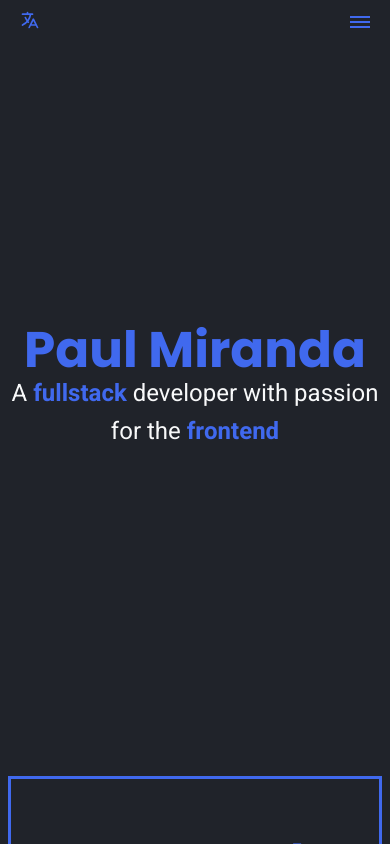
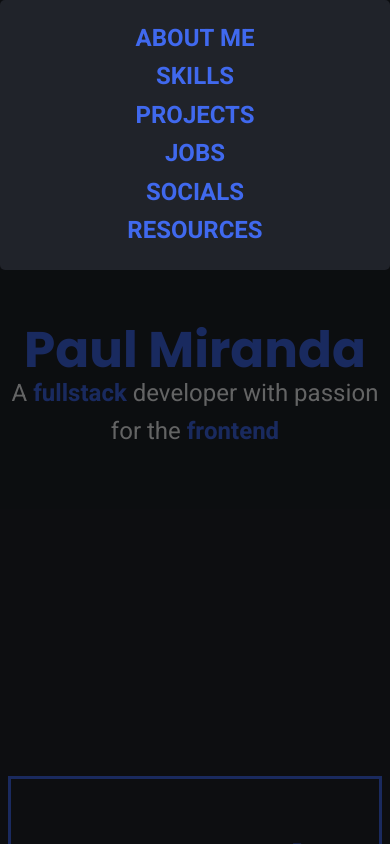
Before and after one commit to PaulMirve/my-page, a React (Create React App) app: page / in a window 390 px wide. Both pictures are taken after a click on the button 360 px from the left and 21 px from the top of the page. Shown: the top 844 px of the page. Built offline with nearby package versions, Linux system fonts and the light colour scheme.

Commit message:
adde hamburguer menu on mobile

```diff
--- /dev/null
+++ b/src/components/Menu/Menu.tsx
@@ -0,0 +1,19 @@
+import React from 'react'
+
+interface Props {
+    children?: React.ReactNode,
+    isOpen: boolean,
+    onClose: () => void
+}
+
+const Menu = ({ children, isOpen, onClose }: Props) => {
+    return (
+        <div className={`menu ${isOpen ? "menu--open" : ""}`} onClick={onClose}>
+            <div className="menu__content" onClick={(e) => e.stopPropagation()}>
+                {children}
+            </div>
+        </div>
+    )
+}
+
+export default Menu
--- a/src/components/Navbar/Navbar.tsx
+++ b/src/components/Navbar/Navbar.tsx
@@ -1,10 +1,12 @@
-import React from 'react'
+import React, { useState } from 'react'
 import { useTranslation } from 'react-i18next'
 import Icons from '../../enumerables/Icons';
 import Icon from '../Icon/Icon';
+import Menu from '../Menu/Menu';
 
 const Navbar: React.FC = () => {
     const { t } = useTranslation();
+    const [menuOpen, setMenuOpen] = useState<boolean>(false);
 
     const onLanguageChange = () => {
         const getCookie = (name: string): string | null => {
@@ -38,9 +40,17 @@ const Navbar: React.FC = () => {
                 <a href="#socials" className="navbar__link">{t("navbar.socials")}</a>
                 <a href="#resources" className="navbar__link">{t("navbar.resources")}</a>
             </div>
-            <button className="navbar__menu">
+            <button onClick={() => setMenuOpen(true)} className="navbar__menu">
                 <div></div>
             </button>
+            <Menu isOpen={menuOpen} onClose={() => setMenuOpen(false)}>
+                <a onClick={() => setMenuOpen(false)} href="#header" className="navbar__link">{t("navbar.about_me")}</a>
+                <a onClick={() => setMenuOpen(false)} href="#skills" className="navbar__link">{t("navbar.skills")}</a>
+                <a onClick={() => setMenuOpen(false)} href="#projects" className="navbar__link">{t("navbar.projects")}</a>
+                <a onClick={() => setMenuOpen(false)} href="#jobs" className="navbar__link">{t("navbar.jobs")}</a>
+                <a onClick={() => setMenuOpen(false)} href="#socials" className="navbar__link">{t("navbar.socials")}</a>
+                <a onClick={() => setMenuOpen(false)} href="#resources" className="navbar__link">{t("navbar.resources")}</a>
+            </Menu>
         </div>
     )
 }
--- /dev/null
+++ b/src/sass/components/_menu.scss
@@ -0,0 +1,34 @@
+.menu {
+    position: fixed;
+    position: fixed;
+    display: grid;
+    width: 100%;
+    height: 100%;
+    background-color: rgba($color-black, 0.6);
+    top: 0;
+    left: 0;
+    z-index: 10;
+    opacity: 0;
+    visibility: hidden;
+    transition: opacity 0.2s ease;
+
+    &__content {
+        width: 100%;
+        height: min-content;
+        background-color: $color-dark;
+        border-radius: 5px;
+        display: flex;
+        flex-direction: column;
+        align-items: center;
+        padding: 2em;
+
+        & a{
+            font-size: 2.4rem;
+        }
+    }
+
+    &--open {
+        visibility: visible;
+        opacity: 1;
+    }
+}
--- a/src/sass/main.scss
+++ b/src/sass/main.scss
@@ -16,6 +16,7 @@
 @import 'components/job';
 @import 'components/horizontal-menu';
 @import 'components/modal';
+@import 'components/menu';
 
 @import 'layout/header';
 @import 'layout/introduction';
--- a/src/styles.css
+++ b/src/styles.css
@@ -527,6 +527,38 @@ b {
   opacity: 1;
 }
 
+.menu {
+  position: fixed;
+  position: fixed;
+  display: grid;
+  width: 100%;
+  height: 100%;
+  background-color: rgba(0, 0, 0, 0.6);
+  top: 0;
+  left: 0;
+  z-index: 10;
+  opacity: 0;
+  visibility: hidden;
+  transition: opacity 0.2s ease;
+}
+.menu__content {
+  width: 100%;
+  height: min-content;
+  background-color: #20232a;
+  border-radius: 5px;
+  display: flex;
+  flex-direction: column;
+  align-items: center;
+  padding: 2em;
+}
+.menu__content a {
+  font-size: 2.4rem;
+}
+.menu--open {
+  visibility: visible;
+  opacity: 1;
+}
+
 .header {
   display: grid;
   place-items: center;
```
Also changed, not shown: 1 other file (tests, documents, lock files or other folders).
